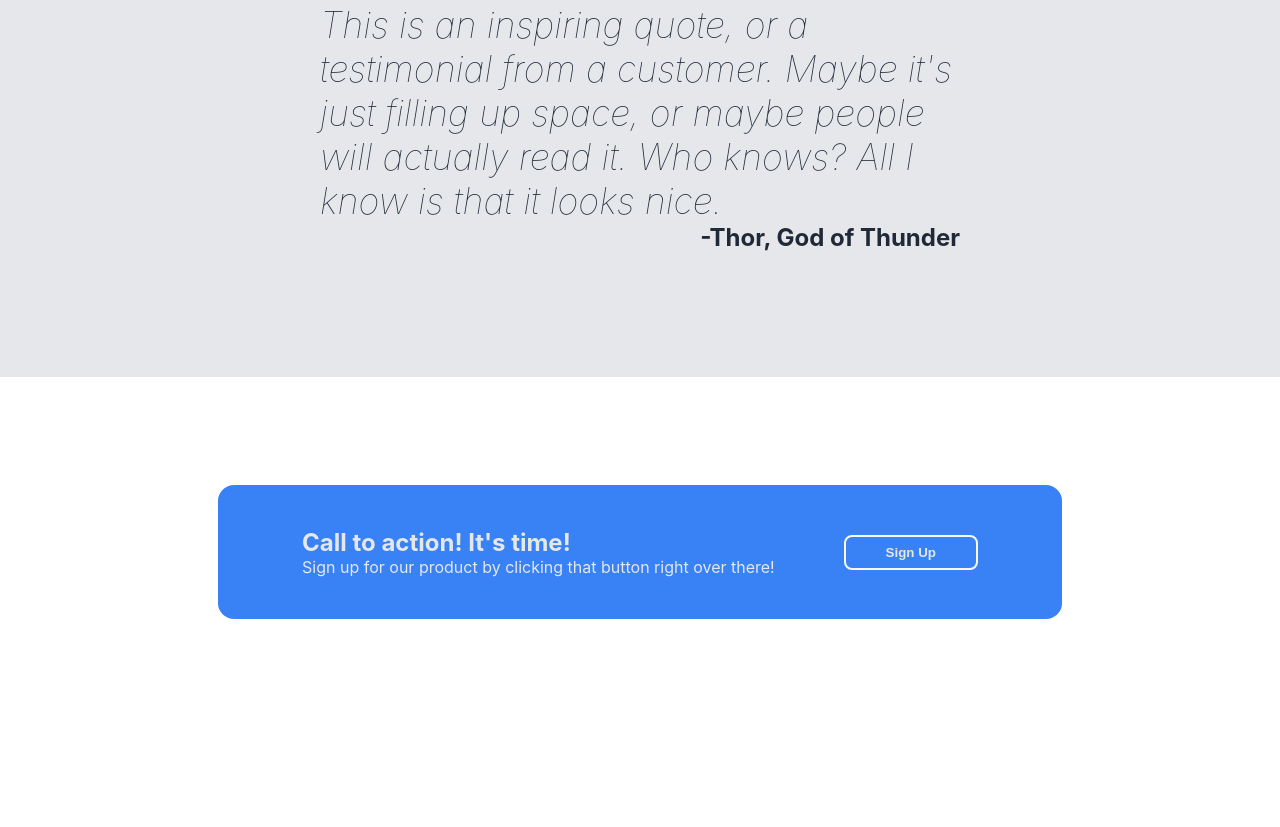
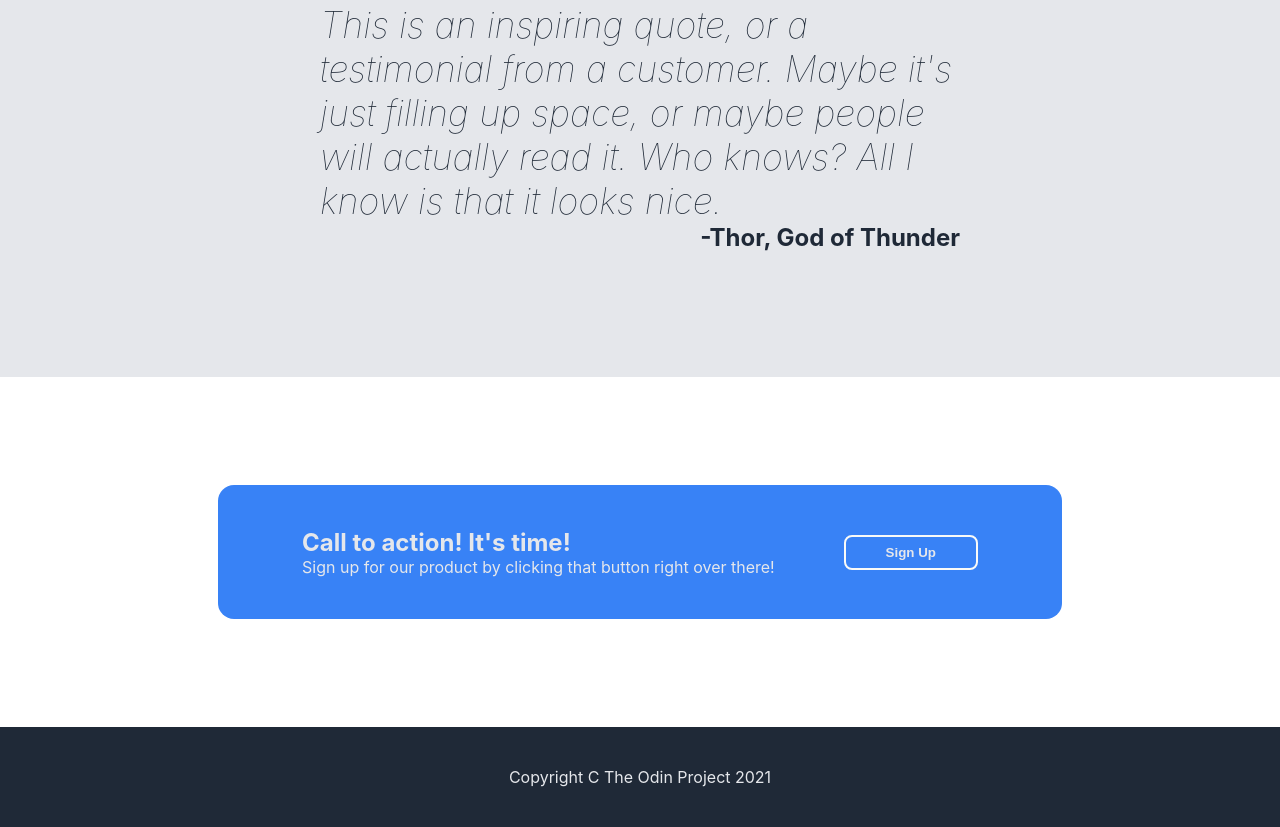
Before and after one commit to plvkyan/odin-landing-page, a plain HTML site: page index.html in a window 1280 px wide. Shown: the part 1173-2000 px from the top of the page. Before the commit the page ends 1900 px from the top, so only its background shows below. Drawn offline with Linux system fonts and the light colour scheme.

Commit message:
Finished styling the footer.
Finished the entire assignment.

```diff
--- a/index.html
+++ b/index.html
@@ -131,7 +131,11 @@
 
         </section>
 
-
+        <footer>
+            <div class="footer-text">
+                Copyright C The Odin Project 2021
+            </div>
+        </footer>
 
     </body>
 
--- a/styles.css
+++ b/styles.css
@@ -3,11 +3,11 @@ body {
     margin: 0;
 }
 
-.nav-bar, .hero, .cta, .footer {
+.nav-bar, .hero, .cta, footer {
     padding: 0px 17%;
 }
 
-.nav-bar, .hero, .footer {
+.nav-bar, .hero, footer {
     background-color: #1F2937;
 }
 
@@ -162,3 +162,11 @@ ul {
     height: fit-content;
     padding: 8px 40px;
 }
+
+footer {
+    color: #E5E7EB;
+    align-items: center;
+    display: flex;
+    height: 100px;
+    justify-content: center;
+}
```
